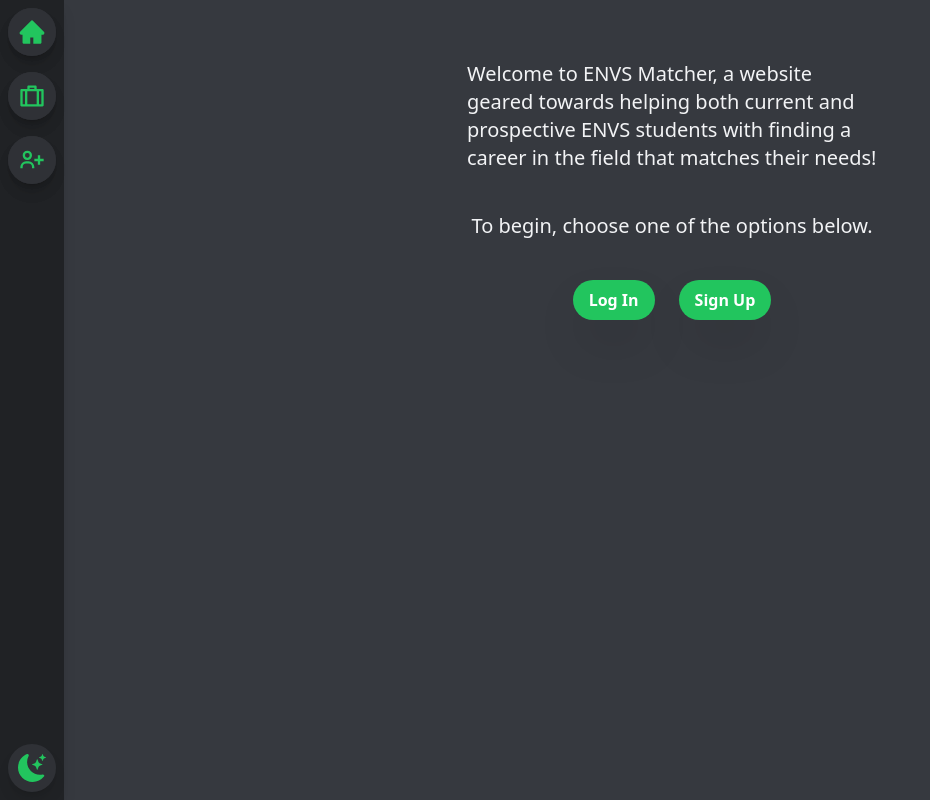
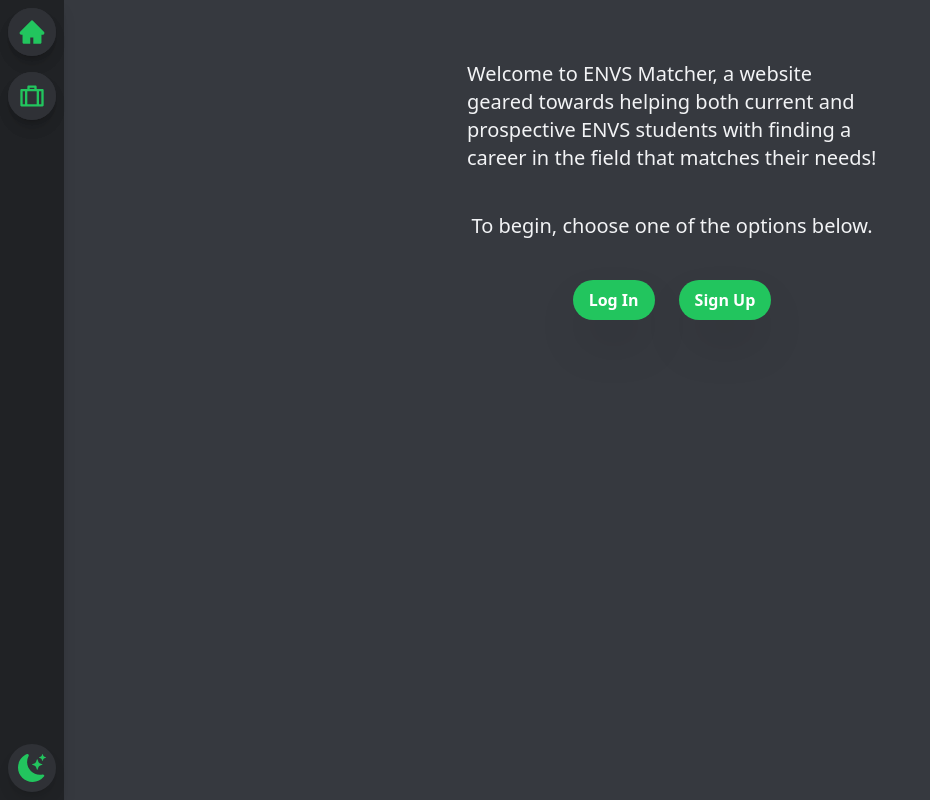
Before and after one commit to benzelcurry/envs-jobs, a React (Vite) app in the folder client/: page /#/ in a window 1280 px wide. Shown: the whole page, without its empty margins (0-930 px from the left). Built offline with nearby package versions, Linux system fonts and the light colour scheme.

Commit message:
Make separate file for defining types and interfaces

```diff
--- a/client/src/Home.tsx
+++ b/client/src/Home.tsx
@@ -6,7 +6,7 @@ import Sidebar from './Sidebar';
 // TODO:
 //   1. Make buttons conditionally display if receiving currentUser data from sidebar
 
-const Home = () => {
+const Home = ({ user }) => {
   return (
     <div>
       <Sidebar />
@@ -28,6 +28,9 @@ const Home = () => {
           </Link>
         </div>
       </div>
+      {
+        user.username ? <p>{user.username}</p> : null
+      }
     </div>
   );
 };
--- a/client/src/RouteSwitch.tsx
+++ b/client/src/RouteSwitch.tsx
@@ -1,7 +1,8 @@
 // Router component
 // Using hash router because some hosting services struggle with default router
-
+import { useState, useEffect } from 'react';
 import { HashRouter, Routes, Route } from 'react-router-dom';
+import axios from 'axios';
 
 import Home from './Home';
 import CareersList from './CareersList';
@@ -9,11 +10,36 @@ import Profile from './Profile';
 import LogIn from './LogIn';
 import SignUp from './SignUp';
 
+import { User } from './types';
+
 const RouteSwitch = () => {
+  const [currentUser, setCurrentUser] = useState<User>({
+    username: '',
+    first_name: '',
+    family_name: '',
+    is_admin: false,
+    attributes: []
+  });
+
+  // Gets active user if one is logged in
+  useEffect(() => {
+    const token = localStorage.getItem('token');
+    if (token) {
+      axios
+        .post('/api/users/info', { token: token })
+        .then((response) => {
+          setCurrentUser(response.data)
+        })
+        .catch((err) => {
+          throw new Error(err);
+        });
+    };
+  }, []);
+
   return (
     <HashRouter>
       <Routes>
-        <Route path="/" element={<Home />} />
+        <Route path="/" element={<Home user={currentUser} />} />
         <Route path="/careers" element={<CareersList />} />
         <Route path="/profile/:username" element={<Profile />} />
         <Route path="/log-in" element={<LogIn />} />
--- a/client/src/Sidebar.tsx
+++ b/client/src/Sidebar.tsx
@@ -16,14 +16,6 @@ type Props = React.HTMLAttributes<HTMLDivElement> & {
   onClick?: () => void;
 };
 
-interface User {
-  username: string;
-  first_name: string;
-  family_name: string;
-  is_admin: boolean;
-  attributes: string[];
-}
-
 // TODO:
 //   1. Make currentUser send as props to links in navbar
 //   2. Implement sign out button in navbar
@@ -32,13 +24,6 @@ interface User {
 
 const Sidebar = () => {
   const [view, setView] = useState('');
-  const [currentUser, setCurrentUser] = useState<User>({
-    username: '',
-    first_name: '',
-    family_name: '',
-    is_admin: false,
-    attributes: []
-  });
 
   // Gets and sets user's view (light/dark) preference
   useEffect(() => {
@@ -49,21 +34,6 @@ const Sidebar = () => {
       document.documentElement.classList.add('dark');
     }
   }, [view]);
-
-  // Gets active user if one is logged in
-  useEffect(() => {
-    const token = localStorage.getItem('token');
-    if (token) {
-      axios
-        .post('/api/users/info', { token: token })
-        .then((response) => {
-          setCurrentUser(response.data)
-        })
-        .catch((err) => {
-          throw new Error(err);
-        });
-    };
-  }, []);
 
   // Toggles view (light/dark) mode
   const toggleView = () => {
@@ -89,7 +59,7 @@ const Sidebar = () => {
       <Link to={'/careers'} aria-label="Careers page" className="sidebar-icon">
         <SidebarIcon icon={<RiSuitcaseLine size="28" />} text="Careers" />
       </Link>
-      {currentUser.username ? (
+      {/* {currentUser.username ? (
         <Link
           to={`/profile/placeholder`}
           aria-label="Profile page"
@@ -108,7 +78,7 @@ const Sidebar = () => {
             text="Log In / Sign Up"
           />
         </Link>
-      )}
+      )} */}
       <SidebarIcon
         icon={
           document.documentElement.classList.contains('dark') ? (
```
Also changed, not shown: client/src/types.d.ts (added, +7 -0 lines).
